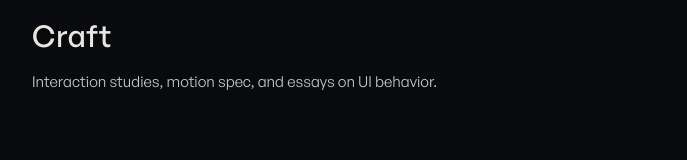
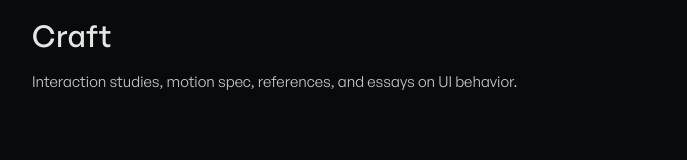
Before and after one commit to maxwellyoung/dev.maxwellyoung.info, a Next.js app: page /craft in a window 1280 px wide. Shown: the part 122-282 px from the top of the page, without its empty margins (296-983 px from the left). Built offline with nearby package versions, Linux system fonts and the light colour scheme; no server answers.

Commit message:
Add references section to craft page

```diff
--- a/src/app/craft/page.tsx
+++ b/src/app/craft/page.tsx
@@ -3,12 +3,13 @@ import { CraftHeader } from "@/components/craft/CraftHeader";
 import { InteractionStudies } from "@/components/craft/InteractionStudies";
 import { DesignEssays } from "@/components/craft/DesignEssays";
 import { MotionSpec } from "@/components/craft/MotionSpec";
+import { CraftReferences } from "@/components/craft/CraftReferences";
 import { SiteFooter } from "@/components/SiteFooter";
 
 export const metadata: Metadata = {
   title: "Craft | Maxwell Young",
   description:
-    "Interaction studies, motion spec, and essays on UI behavior.",
+    "Interaction studies, motion spec, references, and essays on UI behavior.",
   openGraph: {
     title: "Craft | Maxwell Young",
     images: [
@@ -20,7 +21,7 @@ export const metadata: Metadata = {
       },
     ],
     description:
-      "Interaction studies, motion spec, and essays on UI behavior.",
+      "Interaction studies, motion spec, references, and essays on UI behavior.",
   },
 };
 
@@ -32,6 +33,7 @@ export default function CraftPage() {
 
         <div className="space-y-20 mt-16">
           <MotionSpec />
+          <CraftReferences />
           <InteractionStudies />
           <DesignEssays />
         </div>
--- a/src/components/craft/CraftHeader.tsx
+++ b/src/components/craft/CraftHeader.tsx
@@ -11,7 +11,7 @@ export function CraftHeader() {
       </Link>
       <h1 className="text-3xl font-medium mt-8 mb-4">Craft</h1>
       <p className="text-muted-foreground leading-relaxed max-w-prose">
-        Interaction studies, motion spec, and essays on UI behavior.
+        Interaction studies, motion spec, references, and essays on UI behavior.
       </p>
     </div>
   );
```
